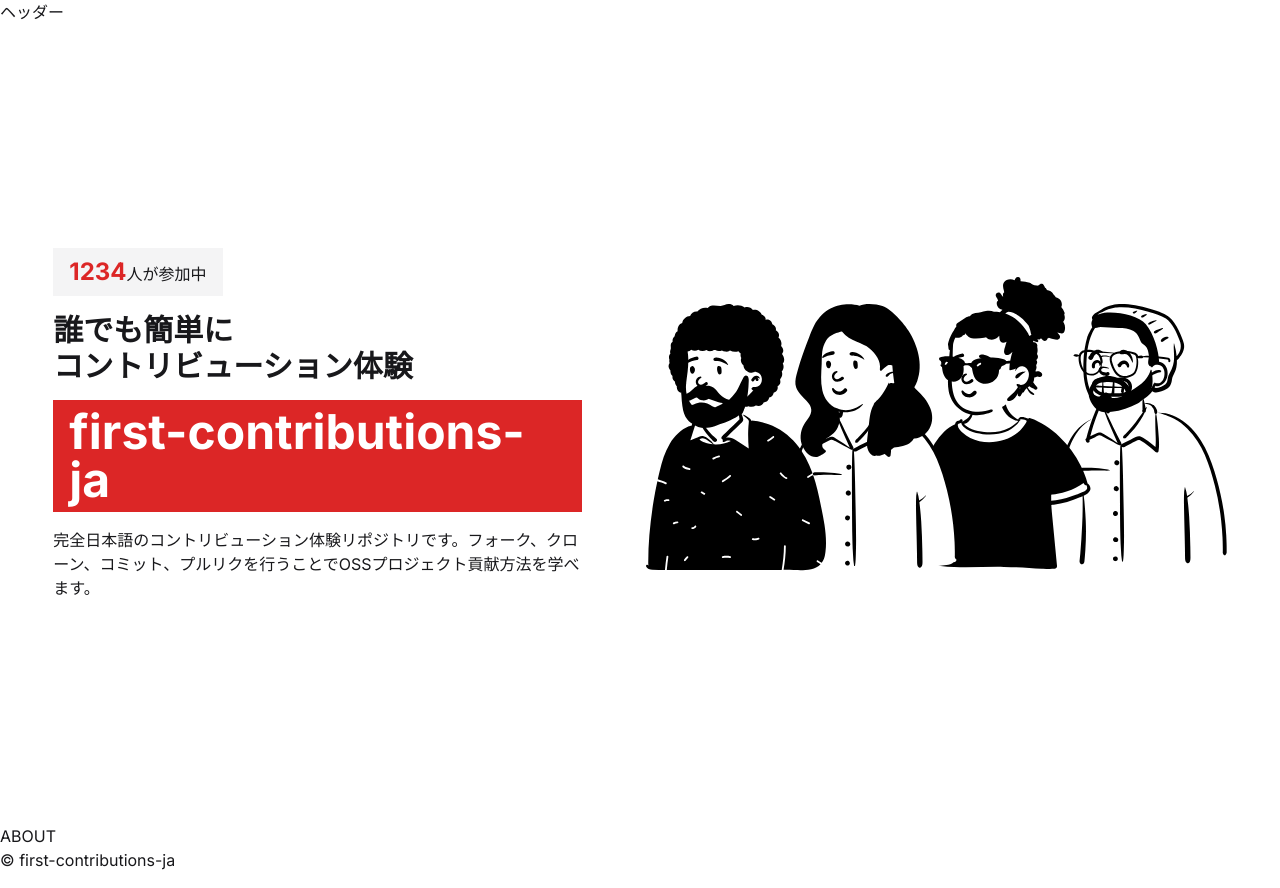
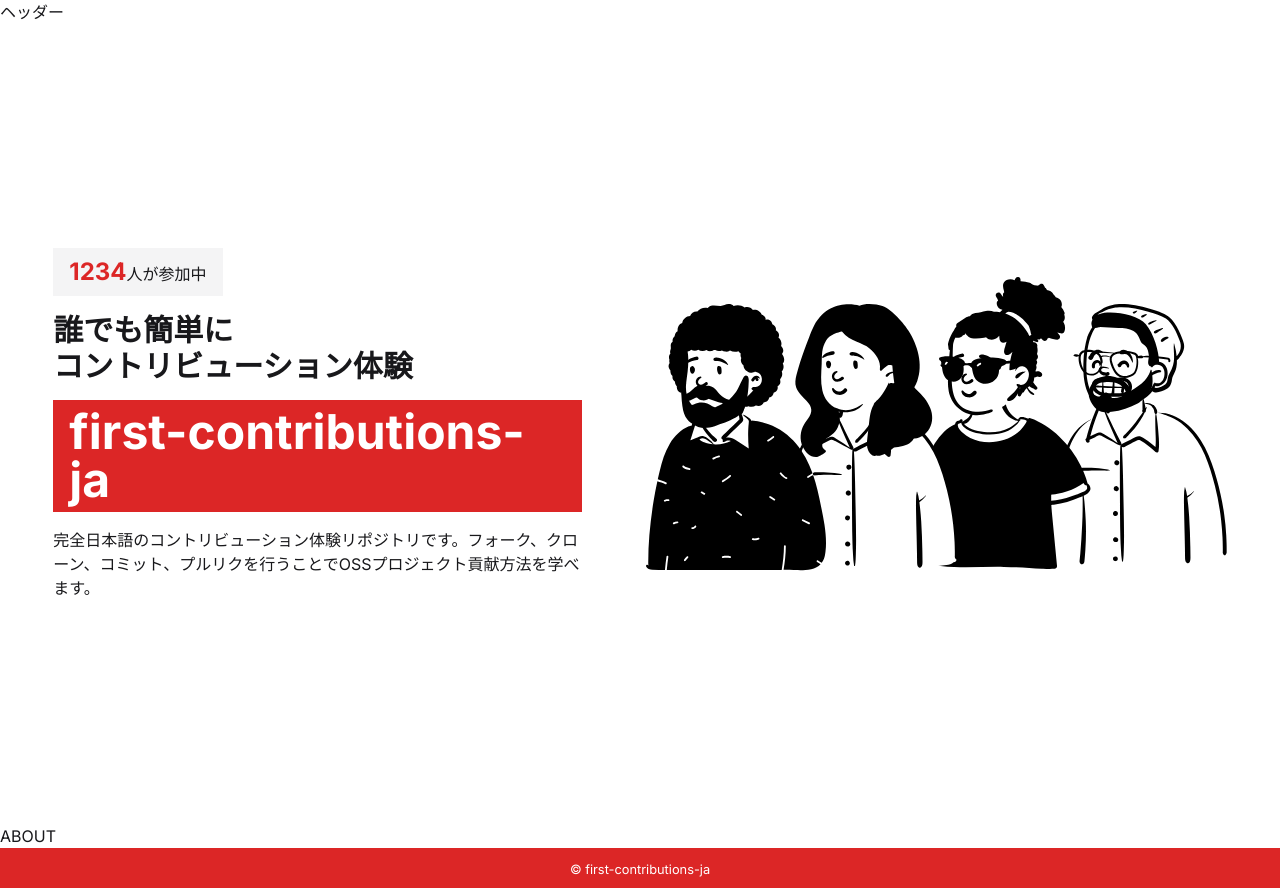
Before and after one commit to first-contributions-ja/first-contributions-ja.github.io, a Next.js app: page / in a window 1280 px wide. Built offline with nearby package versions, Linux system fonts and the light colour scheme.

Commit message:
✨ feat: footerの実装・コンポーネント化 #71
* ✨ feat: footerの実装・コンポーネント化

* 🐛 fix: paddingの追加

```diff
--- a/src/app/layout.tsx
+++ b/src/app/layout.tsx
@@ -1,6 +1,7 @@
 import type { Metadata } from "next";
 import { Inter, Noto_Sans_JP } from "next/font/google";
 import "./globals.css";
+import Footer from "@/components/footer";
 
 const inter = Inter({
   subsets: ["latin"],
@@ -28,7 +29,7 @@ export default function RootLayout({
       <body className={`${inter.variable} ${notojp.variable}`}>
         <header>ヘッダー</header>
         {children}
-        <footer>&copy; first-contributions-ja</footer>
+        <Footer />
       </body>
     </html>
   );
--- a/src/components/footer.tsx
+++ b/src/components/footer.tsx
@@ -0,0 +1,7 @@
+export default function Footer() {
+  return (
+    <footer className="bg-red-600 text-white text-center py-2">
+      <small>&copy; first-contributions-ja</small>
+    </footer>
+  )
+}
```
